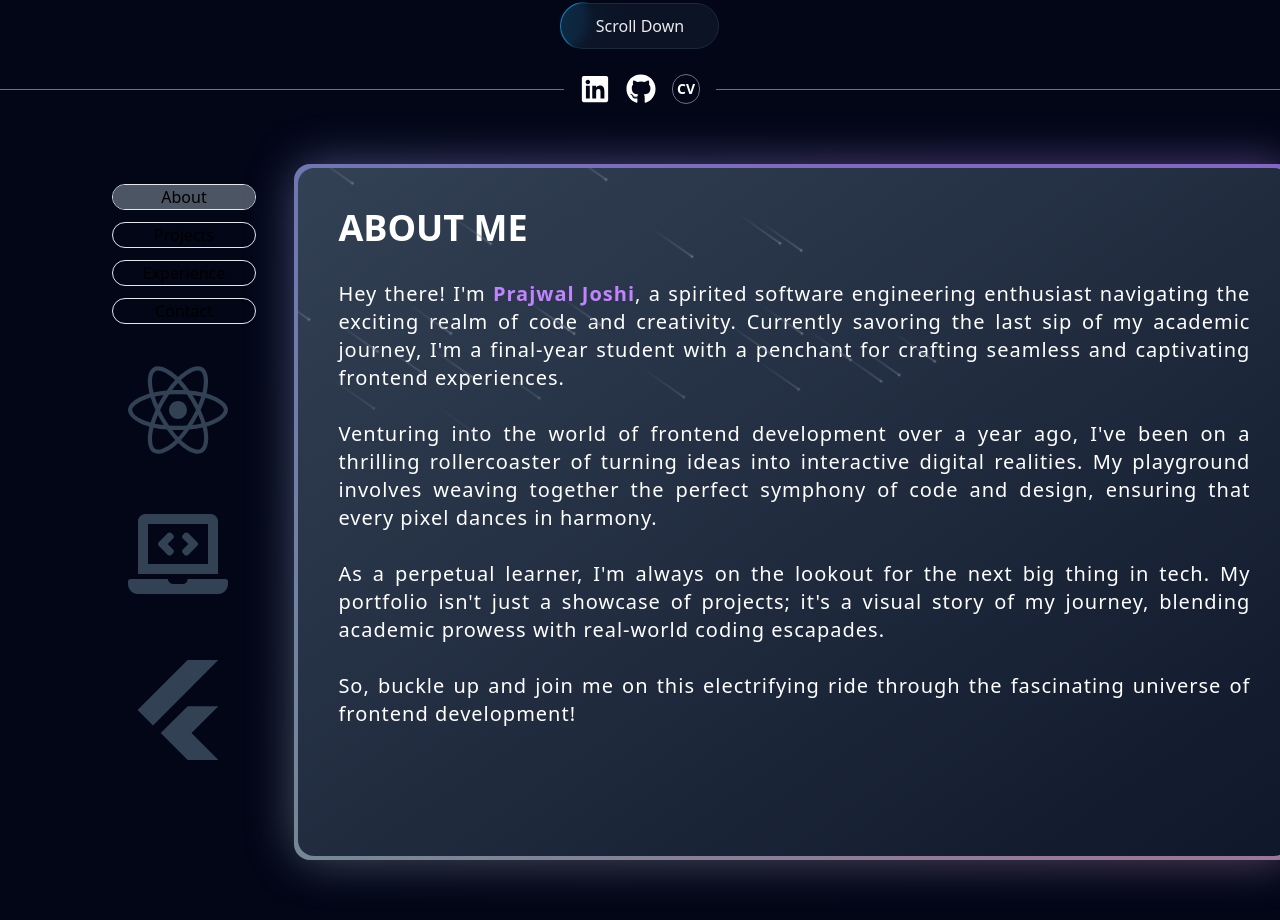
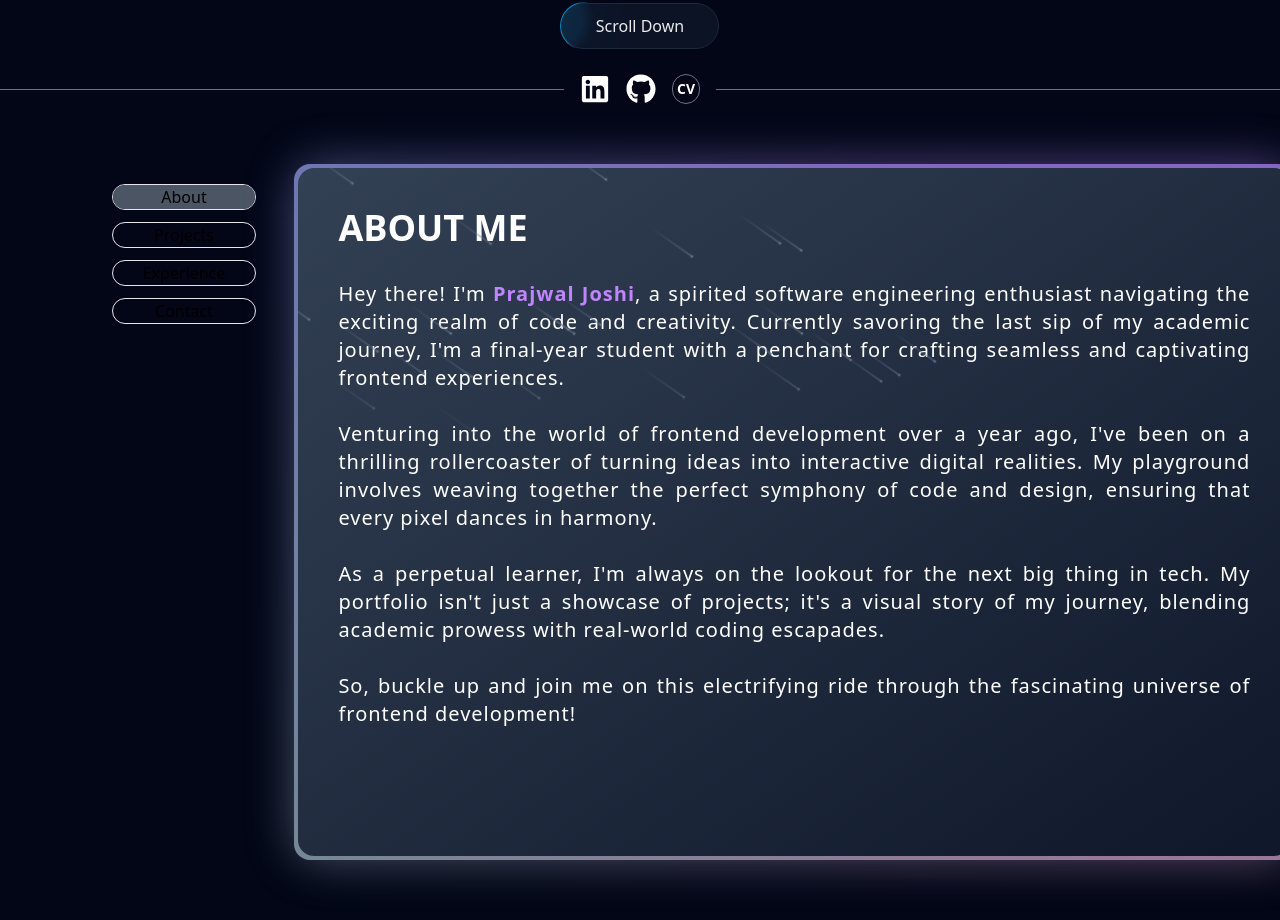
Before and after one commit to Ojaspj/nextjs-portfolio, a Next.js app: page / in a window 1280 px wide. Shown: the part 680-1600 px from the top of the page. Built offline with nearby package versions, Linux system fonts and the light colour scheme.

Commit message:
feat: project card and project tabs

```diff
--- a/app/globals.css
+++ b/app/globals.css
@@ -1,3 +1,10 @@
 @tailwind base;
 @tailwind components;
 @tailwind utilities;
+
+*{
+    -ms-overflow-style: none;
+}
+::-webkit-scrollbar {
+    display: none;
+}
--- a/app/page.tsx
+++ b/app/page.tsx
@@ -13,22 +13,13 @@ export default function Home() {
   return (
     <>
       {/* <Content /> */}
-      <LampDemo />
       {/* <BackgroundBeamsDemo /> */}
-      <div className="h-auto w-full bg-slate-950 relative">
-        <div className=" absolute top-60 left-32">
-          <FaReact className="text-slate-700" size={100} />
-        </div>
-
-        <div className=" absolute top-96 left-32">
-          <FaLaptopCode className="text-slate-700 " size={100} />
-        </div>
-
-        <div className=" absolute left-32 bottom-40 ">
-          <SiFlutter className="text-slate-700 " size={100} />
-        </div>
+      <div className="h-auto w-full bg-slate-950 ">
+        <LampDemo />
 
         <TabsDemo />
+
+
       </div>
 
       {/* <Details /> */}
--- a/package.json
+++ b/package.json
@@ -16,6 +16,7 @@
     "react": "^18",
     "react-dom": "^18",
     "react-icons": "^5.0.1",
+    "react-slick": "^0.30.1",
     "tailwind-merge": "^2.2.1"
   },
   "devDependencies": {
--- a/src/components/PinDemo.tsx
+++ b/src/components/PinDemo.tsx
@@ -1,45 +1,96 @@
 "use client";
 import React from "react";
 import { PinContainer } from "./ui/3d-pin";
-import Link from "next/link";
+import Image from "next/image";
+import projectImg from "../../public/project.png";
 
 export function AnimatedPinDemo() {
   return (
-    <div className="h-[40rem] w-full flex items-center justify-center ">
-      <PinContainer
-        title="/joshiprajwal.com.np"
-        href="https://joshiprajwal.com.np"
+    <div className="flex flex-wrap justify-center gap-y-12  mt-8 mb-4 w-auto h-auto">
+      {/* <div
+        onClick={() => window.open("https://joshiprajwal.com.np")}
+        className="h-[40rem] w-full flex items-center justify-center "
       >
-        <a target="-blank" href="https://joshiprajwal.com.np">
+        <PinContainer title="/joshiprajwal.com.np">
           <div className="flex basis-full flex-col p-4 tracking-tight text-slate-100/50 sm:basis-1/2 w-[20rem] h-[20rem] ">
             <h3 className="max-w-xs !pb-2 !m-0 font-bold  text-base text-slate-100">
-              Aceternity UI
+              Web Template using React and TailwindCSS.
             </h3>
             <div className="text-base !m-0 !p-0 font-normal">
-              <span className="text-slate-500 ">
-                Customizable Tailwind CSS and Framer Motion Components.
-              </span>
+              <span className="text-slate-500 ">Click to see demo.</span>
             </div>
             <div className="flex flex-1 w-full rounded-lg mt-4 bg-gradient-to-br from-violet-500 via-purple-500 to-blue-500" />
           </div>
-        </a>
-      </PinContainer>
-      <PinContainer
-        title="/joshiprajwal.com.np"
-        href="https://joshiprajwal.com.np"
-      >
-        <div className="flex basis-full flex-col p-4 tracking-tight text-slate-100/50 sm:basis-1/2 w-[20rem] h-[20rem] ">
-          <h3 className="max-w-xs !pb-2 !m-0 font-bold  text-base text-slate-100">
-            Aceternity UI
+        </PinContainer>
+      </div> */}
+      {projectData.map((project) => (
+        <ProjectCard {...project} />
+      ))}
+    </div>
+  );
+}
+
+export const ProjectCard = ({
+  title,
+  overview,
+  link,
+}: {
+  title: string;
+  overview: string;
+  link: string;
+}) => {
+  return (
+    <div
+      onClick={() => window.open(link)}
+      className="h-auto w-auto  flex items-center justify-center "
+    >
+      <PinContainer title="/joshiprajwal.com.np">
+        <div className="flex basis-full flex-col  p-4  text-slate-100/50 sm:basis-1/2 w-[20rem] h-[20rem] ">
+          <h3 className="max-w-xs  font-bold tracking-wide  text-base text-slate-100">
+            {title}
           </h3>
           <div className="text-base !m-0 !p-0 font-normal">
-            <span className="text-slate-500 ">
-              Customizable Tailwind CSS and Framer Motion Components.
-            </span>
+            <span className="text-slate-500 ">{overview}</span>
+            <span className="text-slate-500 ">Click to see demo.</span>
           </div>
-          <div className="flex flex-1 w-full rounded-lg mt-4 bg-gradient-to-br from-violet-500 via-purple-500 to-blue-500" />
+          <div className="flex flex-1 w-full rounded-lg mt-4 ">
+            <Image src={projectImg} alt="Project COver" />
+          </div>
         </div>
       </PinContainer>
     </div>
   );
-}
+};
+
+const projectData = [
+  {
+    title: "React and TailwindCSS",
+    overview: "Web Template using React and TailwindCSS.",
+    link: "https://joshiprajwal.com.np",
+  },
+  {
+    title: "React and TailwindCSS",
+    overview: "Web Template using React and TailwindCSS.",
+    link: "https://joshiprajwal.com.np",
+  },
+  {
+    title: "React and TailwindCSS",
+    overview: "Web Template using React and TailwindCSS.",
+    link: "https://joshiprajwal.com.np",
+  },
+  {
+    title: "React and TailwindCSS",
+    overview: "Web Template using React and TailwindCSS.",
+    link: "https://joshiprajwal.com.np",
+  },
+  {
+    title: "React and TailwindCSS",
+    overview: "Web Template using React and TailwindCSS.",
+    link: "https://joshiprajwal.com.np",
+  },
+  {
+    title: "React and TailwindCSS",
+    overview: "Web Template using React and TailwindCSS.",
+    link: "https://joshiprajwal.com.np",
+  },
+];
--- a/src/components/Test.tsx
+++ b/src/components/Test.tsx
@@ -44,8 +44,8 @@ export function TabsDemo() {
       value: "projects",
       content: (
         <BackgroundGradient>
-          <div className="w-full overflow-hidden relative md:h-[43rem] rounded-2xl p-10 text-xl md:text-4xl font-bold text-white bg-gradient-to-br from-slate-700 to-slate-900">
-            <p>Projects</p>
+          <div className="w-full overflow-scroll relative md:h-[43rem] rounded-2xl p-10 text-xl md:text-4xl font-bold text-white bg-gradient-to-br from-slate-700 to-slate-900">
+            <p>PROJECTS</p>
 
             <AnimatedPinDemo />
           </div>
@@ -58,7 +58,7 @@ export function TabsDemo() {
       content: (
         <BackgroundGradient>
           <div className="w-full overflow-hidden relative md:h-[43rem] rounded-2xl p-10 text-xl md:text-4xl font-bold text-white bg-gradient-to-br from-slate-700 to-slate-900">
-            <p>Experience</p>
+            <p className="uppercase">Experience</p>
           </div>
         </BackgroundGradient>
       ),
--- a/src/components/ui/3d-pin.tsx
+++ b/src/components/ui/3d-pin.tsx
@@ -6,13 +6,11 @@ import { cn } from "@/src/utils";
 export const PinContainer = ({
   children,
   title,
-  href,
   className,
   containerClassName,
 }: {
   children: React.ReactNode;
   title?: string;
-  href?: string;
   className?: string;
   containerClassName?: string;
 }) => {
@@ -41,45 +39,34 @@ export const PinContainer = ({
           perspective: "1000px",
           transform: "rotateX(70deg) translateZ(0deg)",
         }}
-        className="absolute left-1/2 top-1/2 ml-[0.09375rem] mt-4 -translate-x-1/2 -translate-y-1/2"
+        className="absolute border left-1/2 top-1/2 ml-[0.09375rem] mt-4 -translate-x-1/2 -translate-y-1/2"
       >
         <div
           style={{
             transform: transform,
           }}
-          className="absolute left-1/2 p-4 top-1/2  flex justify-start items-start  rounded-2xl  shadow-[0_8px_16px_rgb(0_0_0/0.4)] bg-black border border-white/[0.1] group-hover/pin:border-white/[0.2] transition duration-700 overflow-hidden"
+          className="absolute left-1/2 p-4 top-1/2   flex justify-start items-start  rounded-2xl  shadow-[0_8px_16px_rgb(0_0_0/0.4)] bg-gray-800 border border-white group-hover/pin:border-white/[0.2] transition duration-700 overflow-hidden"
         >
           <div className={cn(" relative z-50 ", className)}>{children}</div>
         </div>
       </div>
-      <PinPerspective title={title} href={href} />
+      <PinPerspective title={title} />
     </div>
   );
 };
 
-export const PinPerspective = ({
-  title,
-  href,
-}: {
-  title?: string;
-  href?: string;
-}) => {
+export const PinPerspective = ({ title }: { title?: string }) => {
   return (
-    <motion.div className="pointer-events-none  w-96 h-80 flex items-center justify-center opacity-0 group-hover/pin:opacity-100 z-[60] transition duration-500">
+    <motion.div className="pointer-events-none  w-96  h-80 flex items-center justify-center opacity-0 group-hover/pin:opacity-100 z-[60] transition duration-500">
       <div className=" w-full h-full -mt-7 flex-none  inset-0">
         <div className="absolute top-0 inset-x-0  flex justify-center">
-          <a
-            href={"https://joshiprajwal.com.np"}
-            rel="noopener noreferrer"
-            target={"_blank"}
-            className="relative flex space-x-2 items-center z-10 rounded-full bg-slate-950 py-0.5 px-4 ring-1 ring-white/10 "
-          >
+          <div className="relative flex space-x-2 items-center z-10 rounded-full bg-slate-950 py-0.5 px-4 ring-1 ring-white/10 ">
             <span className="relative z-20 text-white text-xs font-bold inline-block py-0.5">
               {title}
             </span>
 
             <span className="absolute -bottom-0 left-[1.125rem] h-px w-[calc(100%-2.25rem)] bg-gradient-to-r from-emerald-400/0 via-emerald-400/90 to-emerald-400/0 transition-opacity duration-500 group-hover/btn:opacity-40"></span>
-          </a>
+          </div>
         </div>
 
         <div
--- a/tailwind.config.ts
+++ b/tailwind.config.ts
@@ -20,11 +20,21 @@ const config: Config = {
       },
       animation: {
         "meteor-effect": "meteor 5s linear infinite",
+        scroll:
+          "scroll var(--animation-duration, 40s) var(--animation-direction, forwards) linear infinite",
       },
       keyframes: {
+        scroll: {
+          to: {
+            transform: "translate(calc(-50% - 0.5rem))",
+          },
+        },
 
         meteor: {
-          "0%": { transform: "rotate(215deg) translateX(0)", opacity: 1 as any },
+          "0%": {
+            transform: "rotate(215deg) translateX(0)",
+            opacity: 1 as any,
+          },
           "70%": { opacity: 1 as any },
           "100%": {
             transform: "rotate(215deg) translateX(-500px)",
```
Also changed, not shown: public/project.png (added), 1 other file (tests, documents, lock files or other folders).
